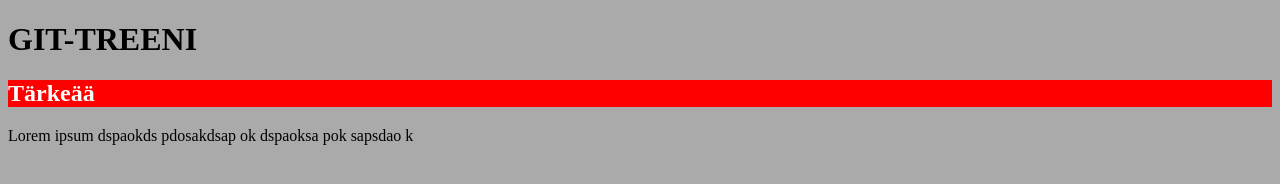
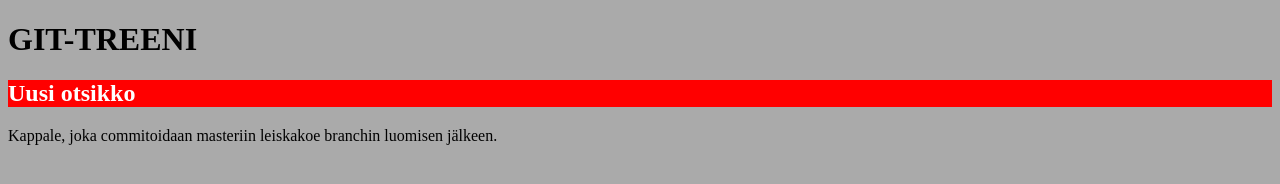
Before and after one commit to Lefti90/gittreeni, a plain HTML site: page index.html in a window 1280 px wide. Drawn offline with Linux system fonts and the light colour scheme.

Commit message:
indexin päivitys

```diff
--- a/index.html
+++ b/index.html
@@ -8,7 +8,9 @@
   <body>
     <h1>GIT-TREENI</h1>
 
-    <h2>Tärkeää</h2>
-    <p>Lorem ipsum dspaokds pdosakdsap ok dspaoksa pok sapsdao k</p>
+    <h2>Uusi otsikko</h2>
+    <p>
+      Kappale, joka commitoidaan masteriin leiskakoe branchin luomisen jälkeen.
+    </p>
   </body>
 </html>
```
